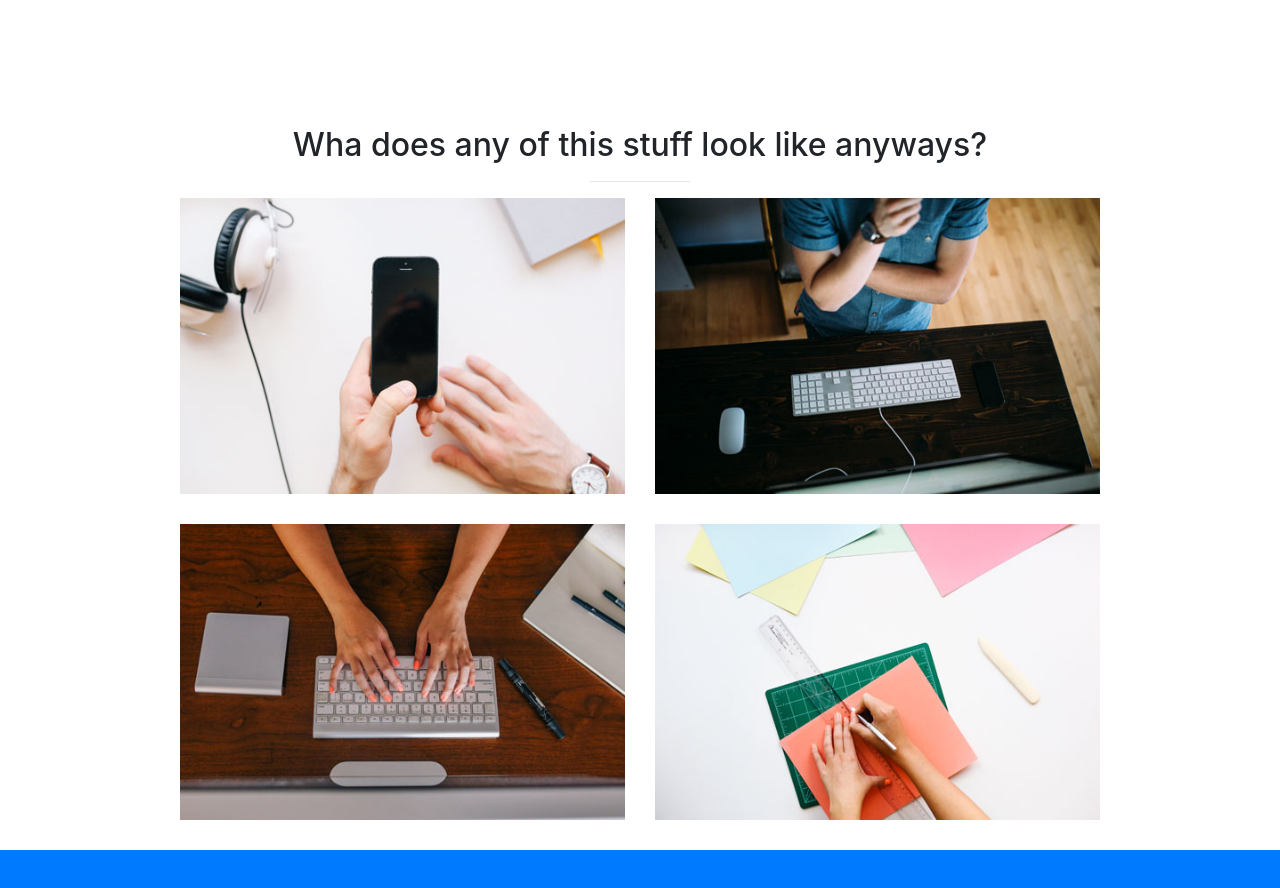
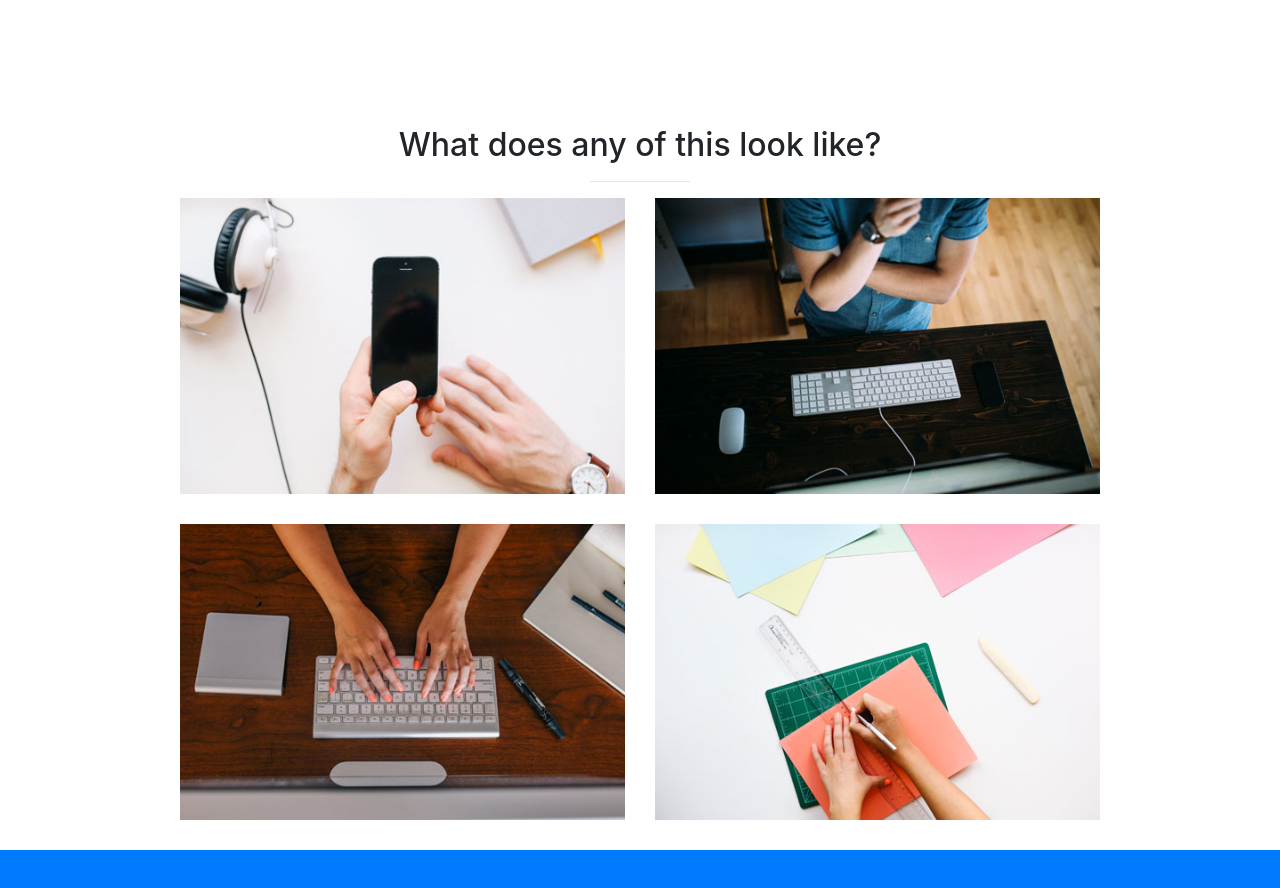
Before and after one commit to Leofeles/Mesopotamia-Heritage-Jam, a website with bundled scripts: page index.html in a window 1280 px wide. Shown: the part 1680-2568 px from the top of the page. Built offline with nearby package versions, Linux system fonts and the light colour scheme; files whose address does not match are found by name.

Commit message:
Update index.html

```diff
--- a/index.html
+++ b/index.html
@@ -144,7 +144,7 @@
       <div class="container">
         <div class="row">
           <div class="col-lg-10 mx-auto text-center">
-            <h2> Wha does any of this stuff look like anyways? </h2>
+            <h2> What does any of this look like? </h2>
             <hr class="small">
             <div class="row">
               <div class="col-md-6">
```
